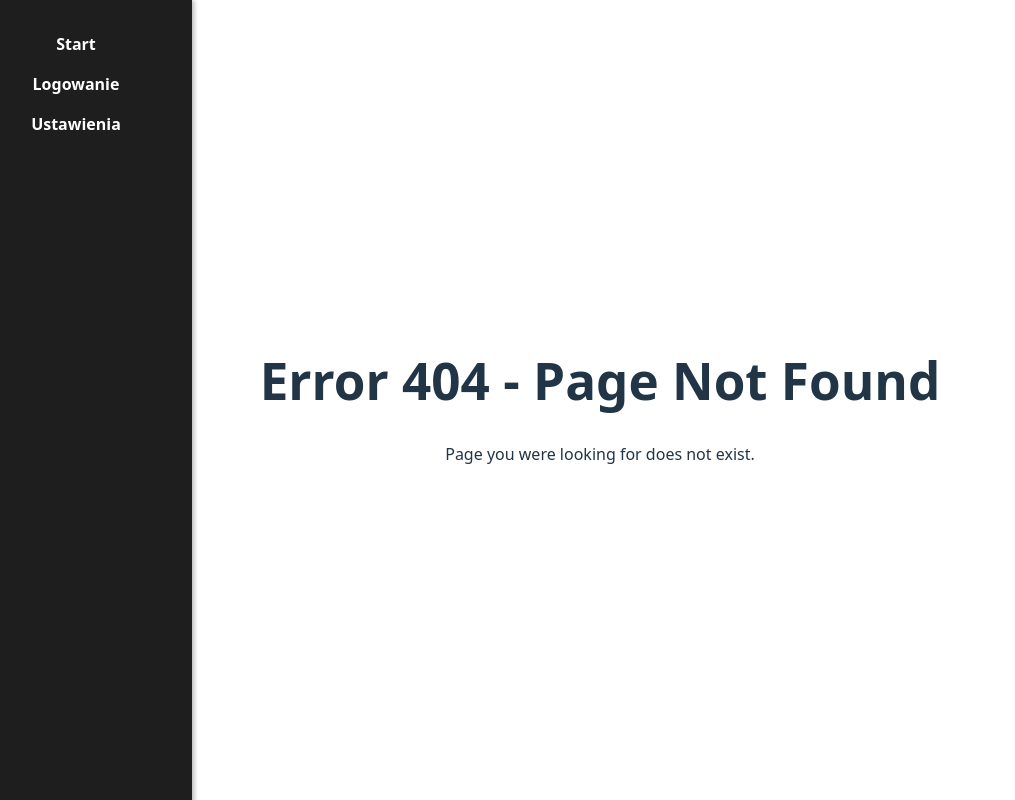
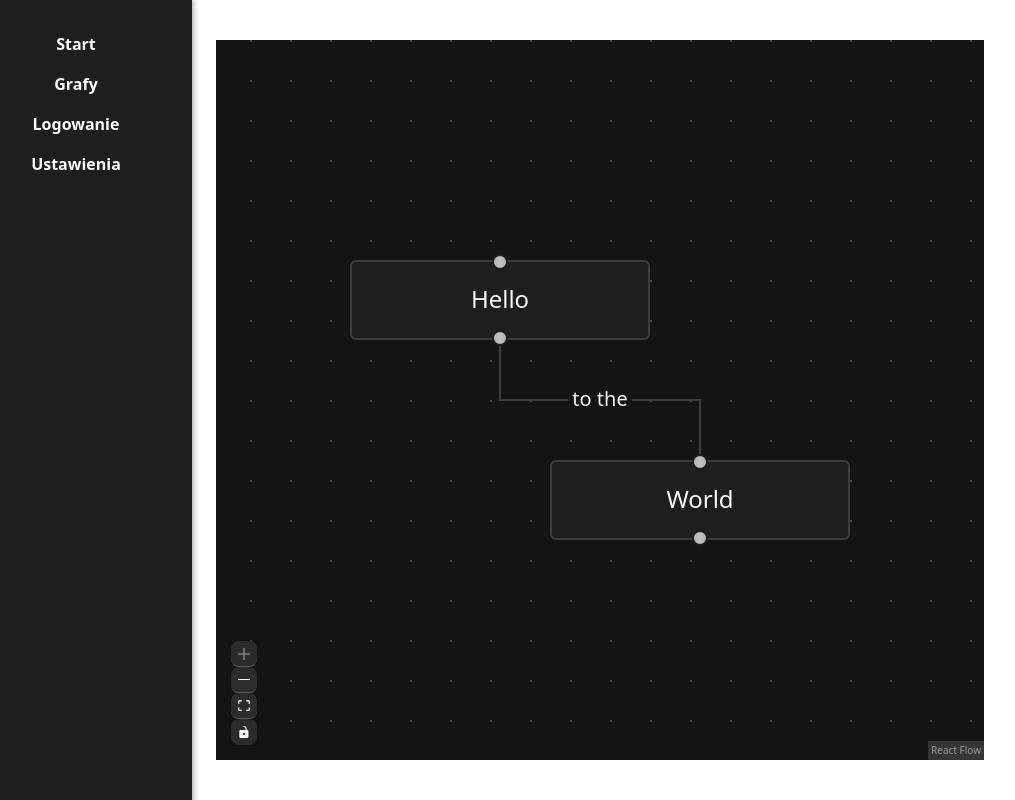
Before and after one commit to olo-wp/Lexio, a React (Vite) app in the folder frontend/: page /graphs in a window 1280 px wide. Before the commit this address had no page. Shown: the whole page, without its empty margins (40-1055 px from the left). Built offline with nearby package versions, Linux system fonts and the light colour scheme.

Commit message:
added basic graph

```diff
--- a/frontend/package.json
+++ b/frontend/package.json
@@ -12,7 +12,8 @@
   "dependencies": {
     "react": "^19.1.0",
     "react-dom": "^19.1.0",
-    "react-router-dom": "^7.6.0"
+    "react-router-dom": "^7.6.0",
+    "@xyflow/react": "^12.6.4"
   },
   "devDependencies": {
     "@eslint/js": "^9.25.0",
--- a/frontend/src/App.jsx
+++ b/frontend/src/App.jsx
@@ -1,6 +1,7 @@
 import './assets/App.css'
 import { BrowserRouter as Router, Routes, Route } from 'react-router-dom';
 import LandingPage from './pages/LandingPage';
+import CreateGraphPage from "./pages/CreateGraphPage.jsx";
 import NotFoundPage from './pages/NotFoundPage';
 import Navbar from './components/Navbar';
 
@@ -11,6 +12,7 @@ function App() {
         <Navbar />
         <Routes>
             <Route path="/" element={<LandingPage />} />
+            <Route path="/graphs" element={<CreateGraphPage />} />
             <Route path="*" element={<NotFoundPage />} />
         </Routes>
     </Router>
--- a/frontend/src/components/Navbar.jsx
+++ b/frontend/src/components/Navbar.jsx
@@ -6,6 +6,7 @@ function Navbar() {
         <nav>
             <ul className="nav">
                 <li><Link to="/">Start</Link></li>
+                <li><Link to="/graphs">Grafy</Link></li>
                 <li><Link to="/login">Logowanie</Link></li>
                 <li><Link to="/settings">Ustawienia</Link></li>
             </ul>
--- /dev/null
+++ b/frontend/src/pages/CreateGraphPage.jsx
@@ -0,0 +1,66 @@
+import { ReactFlow,
+  Controls,
+  Background,
+  applyNodeChanges,
+  applyEdgeChanges,
+  addEdge, } from '@xyflow/react';
+import '@xyflow/react/dist/style.css';
+import { useState, useCallback } from 'react';
+
+
+const initialEdges = [
+  { id: '1-2', source: '1', target: '2', label: 'to the', type: 'step' },
+];
+
+const initialNodes = [
+  {
+    id: '1',
+    data: { label: 'Hello' },
+    position: { x: 0, y: 0 },
+  },
+  {
+    id: '2',
+    data: { label: 'World' },
+    position: { x: 100, y: 100 },
+  },
+];
+
+
+
+function CreateGraphPage() {
+
+  const [nodes, setNodes] = useState(initialNodes);
+  const [edges, setEdges] = useState(initialEdges);
+
+
+  const onNodesChange = useCallback(
+  (changes) => setNodes((nds) => applyNodeChanges(changes, nds)),
+  [],
+  );
+  const onEdgesChange = useCallback(
+    (changes) => setEdges((eds) => applyEdgeChanges(changes, eds)),
+    [],
+  );
+
+  const onConnect = useCallback(
+    (params) => setEdges((eds) => addEdge(params, eds)),
+    [],
+  );
+
+  return (
+    <div style={{ height: '90vh', width: '60vw' }}>
+      <ReactFlow nodes={nodes}
+                  onNodesChange={onNodesChange}
+                  edges={edges}
+                  onEdgesChange={onEdgesChange}
+                  onConnect={onConnect}
+                  fitView
+                 className={'dark'}>
+        <Background />
+        <Controls />
+      </ReactFlow>
+    </div>
+  );
+}
+
+export default CreateGraphPage;
```
Also changed, not shown: 1 other file (tests, documents, lock files or other folders).
